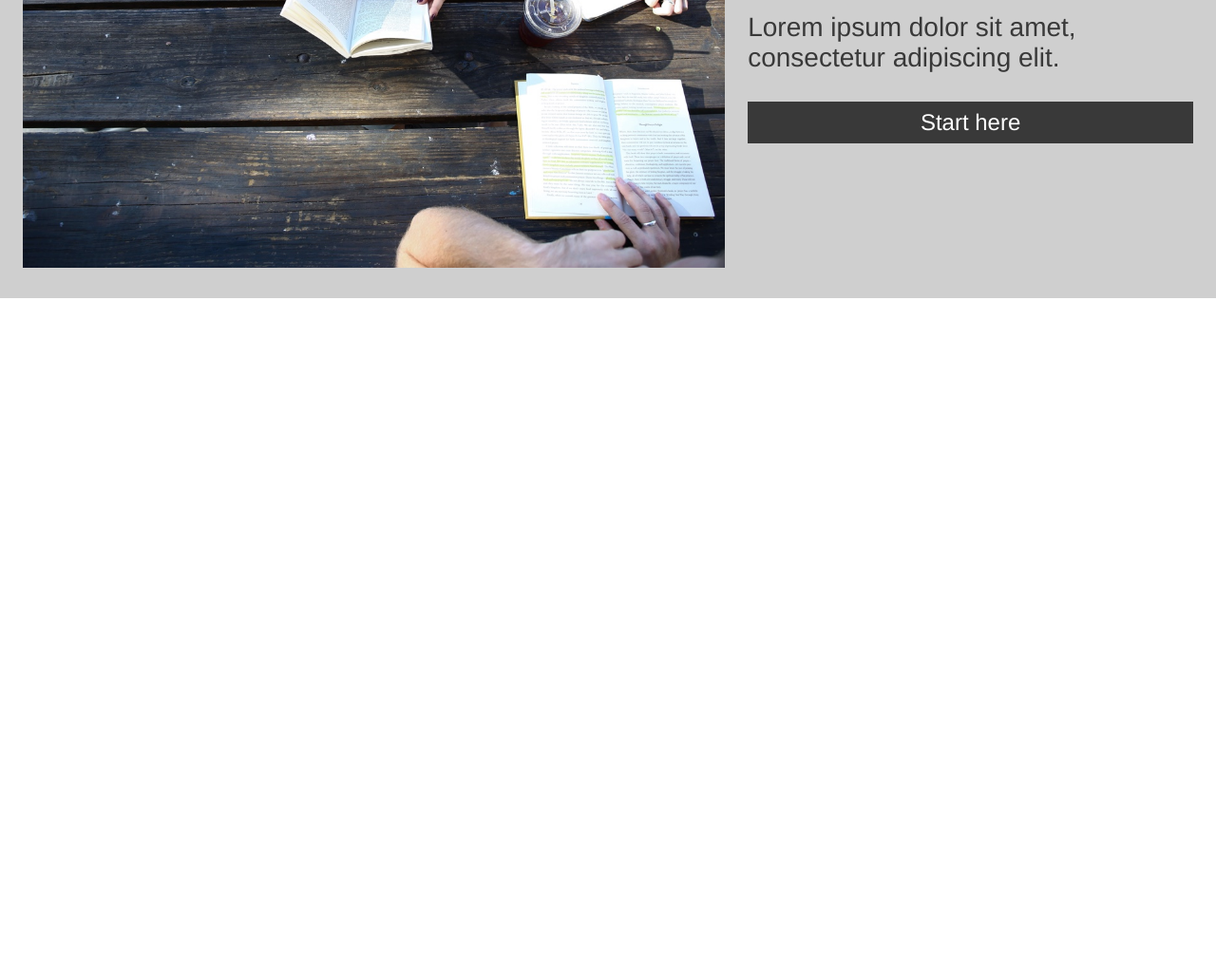
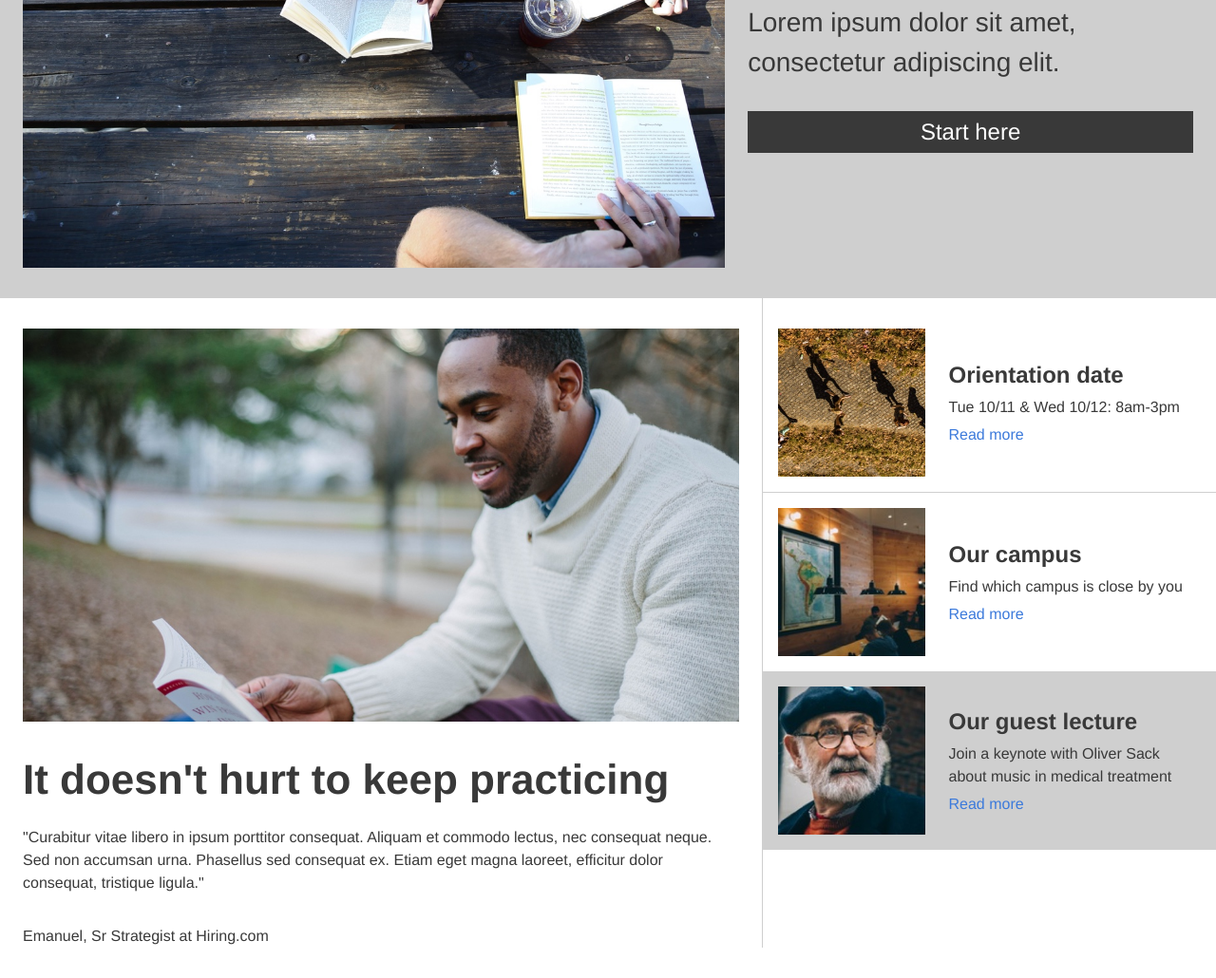
Before and after one commit to mxxk/colmar-academy, a plain HTML site: page index.html in a window 1280 px wide. Shown: the part 360-1390 px from the top of the page at 95% size. Before the commit the page ends 800 px from the top, so only its background shows below. Drawn offline with Linux system fonts and the light colour scheme.

Commit message:
Information section

```diff
--- a/index.html
+++ b/index.html
@@ -32,11 +32,44 @@
       <img src="assets/images/banner.jpg" alt="banner" />
       <article>
         <h1>Learn something new everyday</h1>
-        <div>Lorem ipsum dolor sit amet, consectetur adipiscing elit.</div>
+        <p>Lorem ipsum dolor sit amet, consectetur adipiscing elit.</p>
         <button>Start here</button>
       </article>
     </section>
-    <section class="keep-practicing"></section>
+    <section class="information">
+      <article class="left">
+        <img src="assets/images/information-main.jpg" alt="information" />
+        <h1>It doesn't hurt to keep practicing</h1>
+        <p>"Curabitur vitae libero in ipsum porttitor consequat. Aliquam et commodo lectus, nec consequat neque. Sed non accumsan urna. Phasellus sed consequat ex. Etiam eget magna laoreet, efficitur dolor consequat, tristique ligula."</p>
+        <p>Emanuel, Sr Strategist at Hiring.com</p>
+      </article>
+      <article class="right">
+        <aside>
+          <img src="assets/images/information-orientation.jpg" alt="orientation" />
+          <div>
+            <h2>Orientation date</h2>
+            <p>Tue 10/11 & Wed 10/12: 8am-3pm</p>
+            <a href="#">Read more</a>
+          </div>
+        </aside>
+        <aside>
+          <img src="assets/images/information-campus.jpg" alt="orientation" />
+          <div>
+            <h2>Our campus</h2>
+            <p>Find which campus is close by you</p>
+            <a href="#">Read more</a>
+          </div>
+        </aside>
+        <aside>
+          <img src="assets/images/information-guest-lecture.jpg" alt="orientation" />
+          <div>
+            <h2>Our guest lecture</h2>
+            <p>Join a keynote with Oliver Sack about music in medical treatment</p>
+            <a href="#">Read more</a>
+          </div>
+        </aside>
+      </article>
+    </section>
     <section class="start-learning"></section>
     <section class="thesis-exhibit"></section>
   </main>
--- a/styles/index.css
+++ b/styles/index.css
@@ -6,6 +6,24 @@ body {
   margin: 0;
   font-family: Helvetica, Arial, sans-serif;
   color: rgb(57, 57, 57);
+}
+
+h1, h2, p {
+  margin: 0;
+}
+
+h1 {
+  font-size: 44px;
+}
+
+p {
+  margin: 0;
+  line-height: 1.5;
+}
+
+a {
+  color: rgb(60, 122, 219);
+  text-decoration: none;
 }
 
 nav {
@@ -18,7 +36,6 @@ nav {
 nav a {
   display: block;
   color: inherit;
-  text-decoration: none;
   margin-right: 16px;
 }
 
@@ -61,7 +78,7 @@ nav > :last-child {
   margin: 0;
 }
 
-.banner div {
+.banner p {
   margin: 30px 0;
 }
 
@@ -74,3 +91,62 @@ nav > :last-child {
   padding: 8px;
   border: none;
 }
+
+.information {
+  display: flex;
+  margin: 0 0 32px 24px;
+}
+
+.information > * {
+  padding-top: 32px;
+}
+
+.information h1 {
+  margin: 32px 0 24px;
+}
+
+.information .left {
+  min-width: 60%;
+  max-width: 60%;
+  margin-right: 24px;
+}
+
+.information .left img {
+  width: 100%;
+}
+
+.information .left p:last-child {
+  margin-top: 32px;
+}
+
+.information .right {
+  border-left: 1px solid rgb(207, 207, 207);
+}
+
+.information .right aside {
+  display: flex;
+  align-items: center;
+  padding: 16px;
+}
+
+.information .right aside:first-child {
+  padding-top: 0;
+  border-bottom: 1px solid rgb(207, 207, 207);
+}
+
+.information .right aside:last-child {
+  background-color: rgb(207, 207, 207);
+}
+
+.information .right img {
+  width: 35%;
+  margin-right: 24px
+}
+
+.information .right div {
+  flex-grow: 1;
+}
+
+.information .right p {
+  margin: 8px 0;
+}
```
